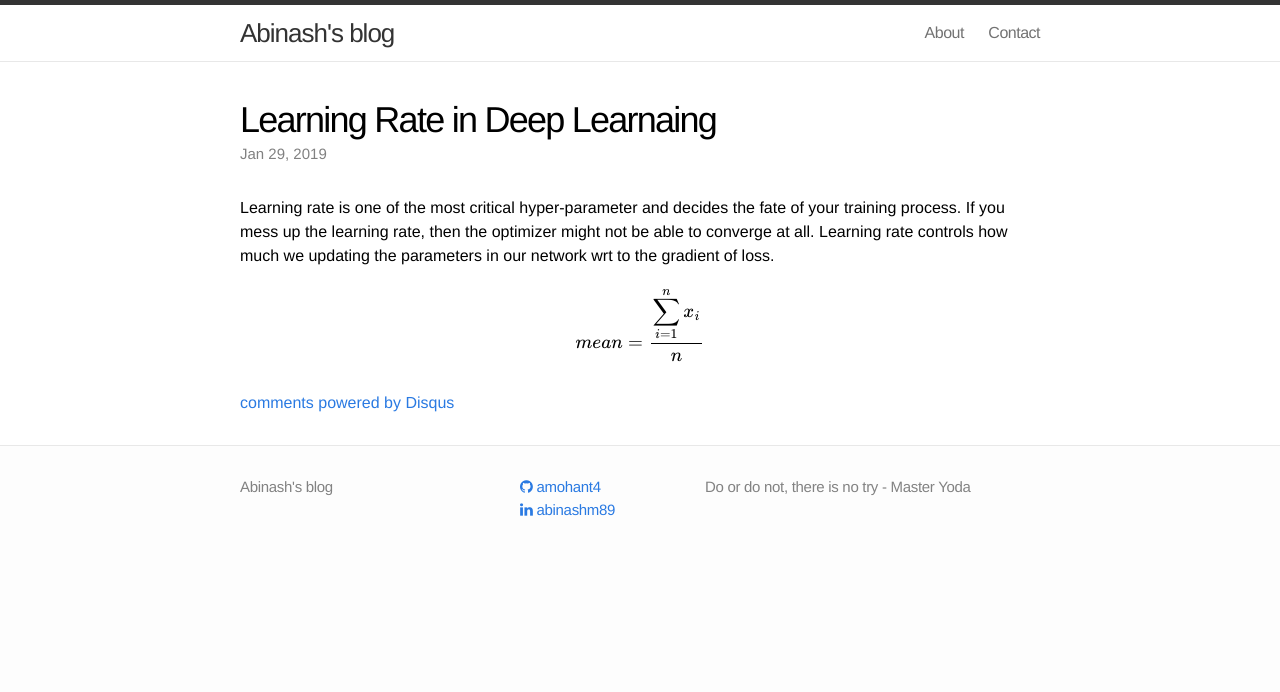
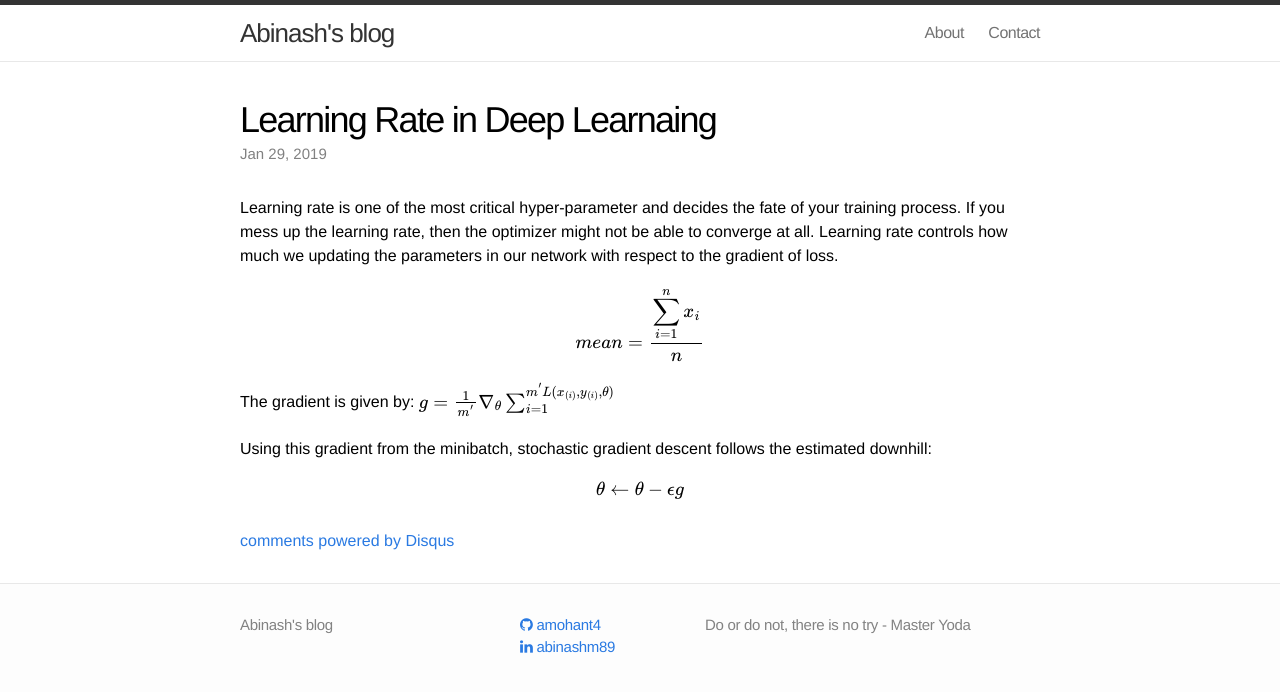
Before and after one commit to amohant4/amohant4.github.io, a Jekyll site: the page built from _posts/2019-01-29-Learning-Rate-Deep_learning.markdown, in a window 1280 px wide. Shown: the top 692 px of the page. Built offline with Jekyll 4.4.1, drawn with Linux system fonts in a browser that asks for light colours; nearby versions of some CDN libraries; formulas are drawn with MathJax 3; comment, search, counter and statistics services are not loaded.

Commit message:
.
gradient descent equation

```diff
--- a/_posts/2019-01-29-Learning-Rate-Deep_learning.markdown
+++ b/_posts/2019-01-29-Learning-Rate-Deep_learning.markdown
@@ -7,6 +7,14 @@ date:   2019-01-29 05:04:00
 mathjax: true
 ---
 
-Learning rate is one of the most critical hyper-parameter and decides the fate of your training process. If you mess up the learning rate, then the optimizer might not be able to converge at all. Learning rate controls how much we updating the parameters in our network wrt to the gradient of loss.
+Learning rate is one of the most critical hyper-parameter and decides the fate of your training process. If you mess up the learning rate, then the optimizer might not be able to converge at all. Learning rate controls how much we updating the parameters in our network with respect to the gradient of loss.
+
 
 $$mean = \frac{\displaystyle\sum_{i=1}^{n} x_{i}}{n}$$
+
+The gradient is given by:
+$$g = \frac{1}{m^{'}} \nabla_{\theta}\sum_{i=1}^{m^{'}L(x_{(i)}, y_{(i)}, \theta)}$$
+
+Using this gradient from the minibatch, stochastic gradient descent follows the estimated downhill:
+
+$$\theta \leftarrow \theta - \epsilon g $$
```
Also changed, not shown: 2 other files.
